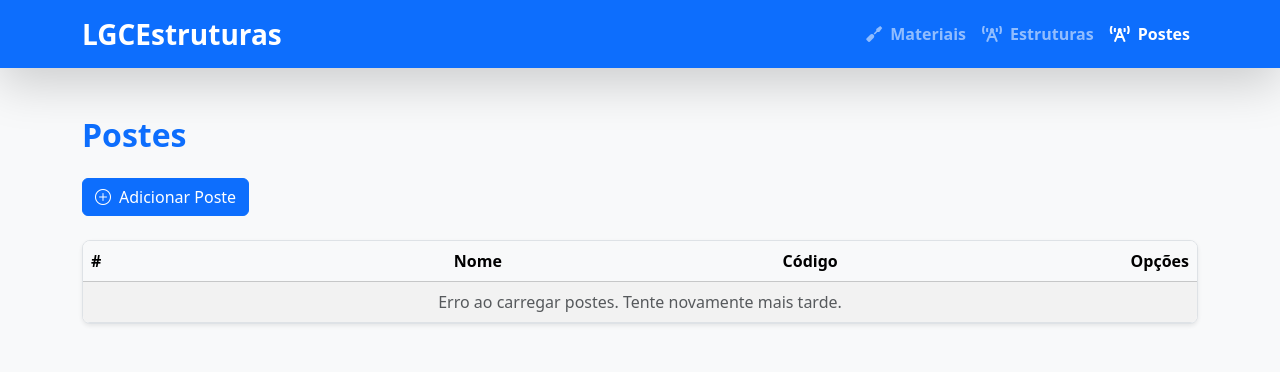
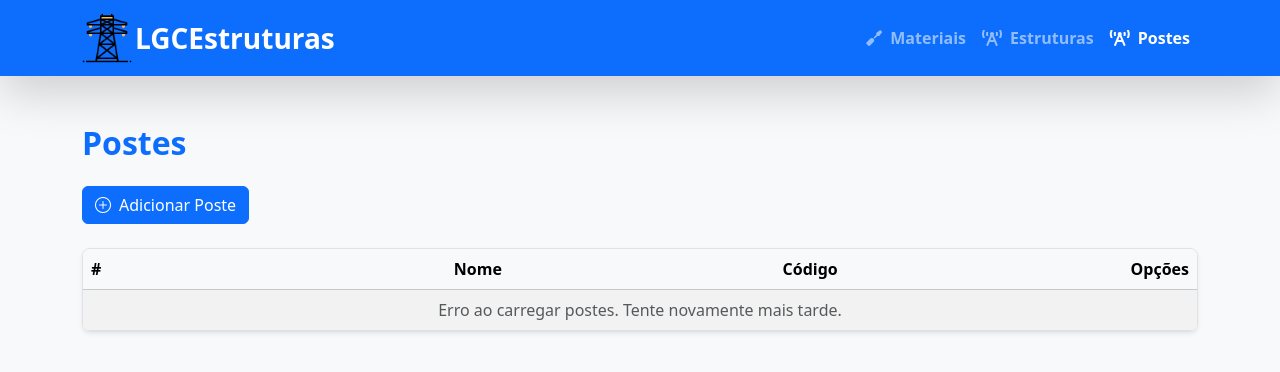
Before and after one commit to gustavocapatto/LGCEstruturas, a website: page public/index.html in a window 1280 px wide. Drawn offline with nearby package versions, Linux system fonts and the light colour scheme; no server answers.

Commit message:
update faveicon

```diff
--- a/public/index.html
+++ b/public/index.html
@@ -9,7 +9,7 @@
     <link href="https://cdn.jsdelivr.net/npm/bootstrap-icons/font/bootstrap-icons.css" rel="stylesheet">
 
     <link href="https://cdnjs.cloudflare.com/ajax/libs/font-awesome/5.15.4/css/all.min.css" rel="stylesheet">
-
+    <link rel="icon" href="imagens/favicon.png" type="image/x-icon">
   </head>
 
 <body class="bg-light">
@@ -17,8 +17,10 @@
   <nav class="navbar navbar-expand-lg navbar-dark bg-primary shadow-lg mb-4">
     <div class="container">
       <a class="navbar-brand fw-bold fs-3 d-flex align-items-center" href="#">
+        <img src="imagens/torre.png" alt="Logo" style="width: 50px; height: 50px; margin-right: 3px;">
         LGCEstruturas
       </a>
+
       <button class="navbar-toggler" type="button" data-bs-toggle="collapse" data-bs-target="#navbarNav"
         aria-controls="navbarNav" aria-expanded="false" aria-label="Toggle navigation">
         <span class="navbar-toggler-icon"></span>
```
Also changed, not shown: public/imagens/favicon.png (added), public/imagens/torre.png (added). Lines whose indentation alone changed are shown as unchanged.
